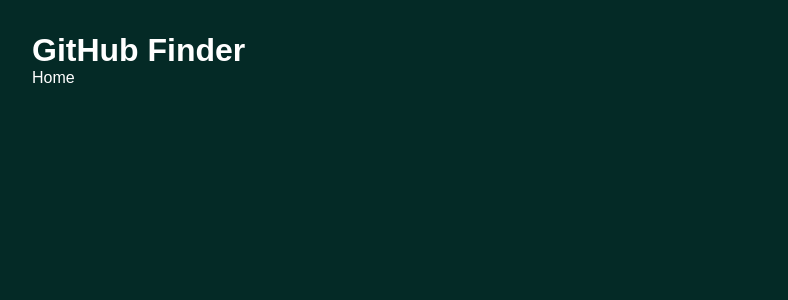
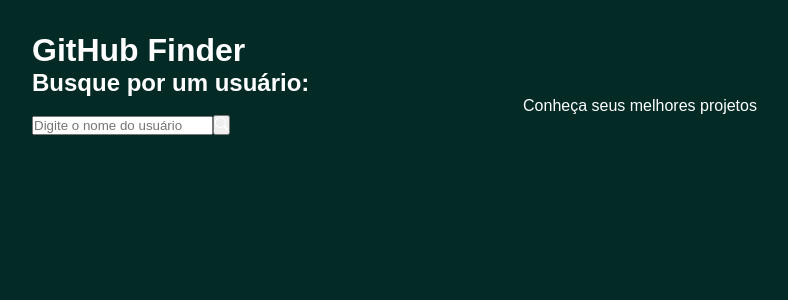
Before and after one commit to pixies0/GitHub-Finder, a React (Vite) app: page / in a window 1280 px wide. Shown: the top 300 px of the page, without its empty margins (0-788 px from the left). Built offline with nearby package versions, Linux system fonts and the light colour scheme; a web font is replaced by a local one.

Commit message:
feat: Criando componente para barra de busca e botão

```diff
--- /dev/null
+++ b/src/components/search.tsx
@@ -0,0 +1,18 @@
+import {BsSearch} from 'react-icons/bs'
+
+const Search = () => {
+    return (
+        <div>
+            <h2>Busque por um usuário:</h2>
+            <p>Conheça seus melhores projetos</p>
+            <div>
+                <input type="text" placeholder="Digite o nome do usuário"/>
+                <button>
+                    <BsSearch/>
+                </button>
+            </div>
+        </div>
+    )
+}
+
+export default Search;
--- a/src/main.tsx
+++ b/src/main.tsx
@@ -15,7 +15,7 @@
       {
         path: "/",
         element: <Home/>,
-      }
+      },
     ]
   }
 ])
--- a/src/routes/Home.tsx
+++ b/src/routes/Home.tsx
@@ -1,7 +1,12 @@
-import React from "react";
+import Search from "../components/search";
 
 const Home = () => {
-    return <div>Home</div>
+    return (
+        <div>
+            <Search/>
+        </div>
+    )
+
 }
 
 export default Home;
```
